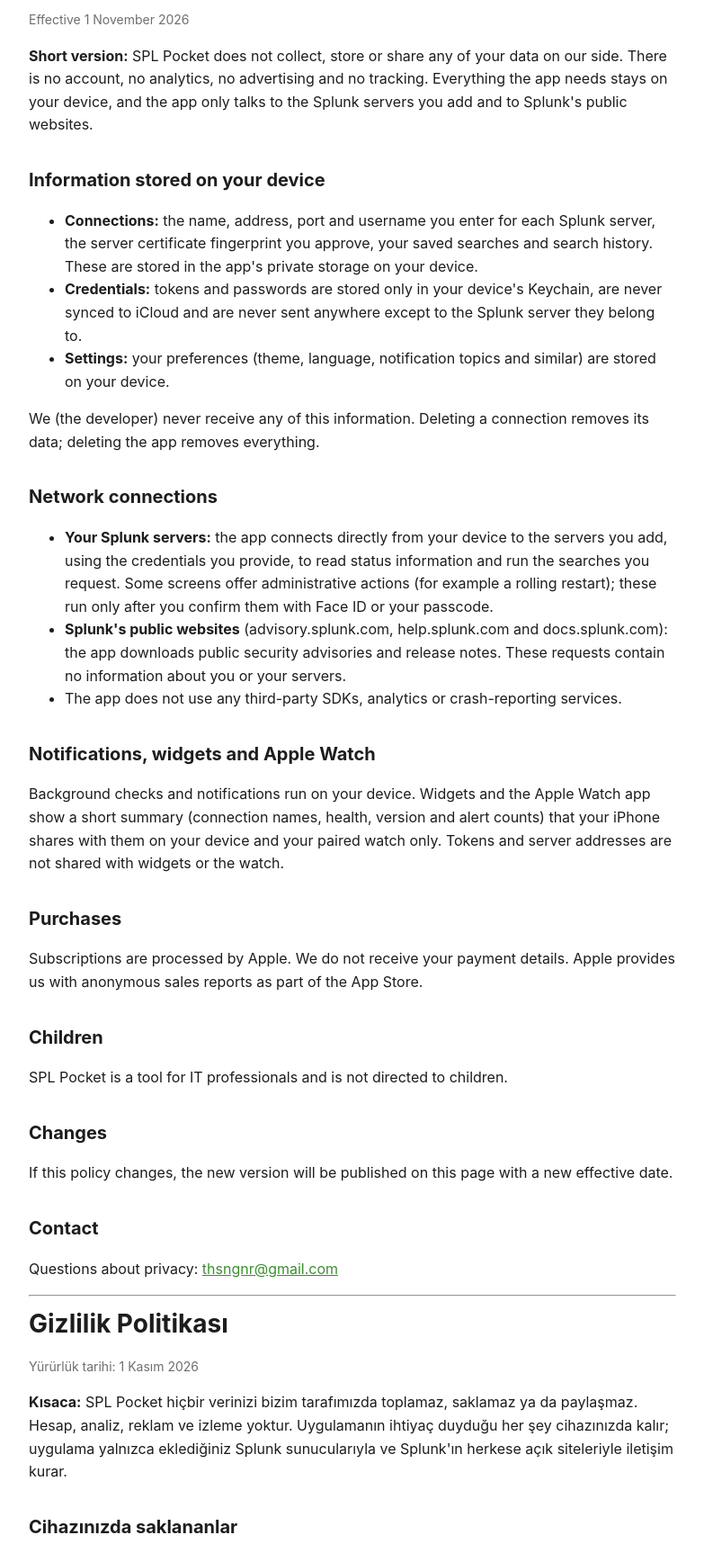
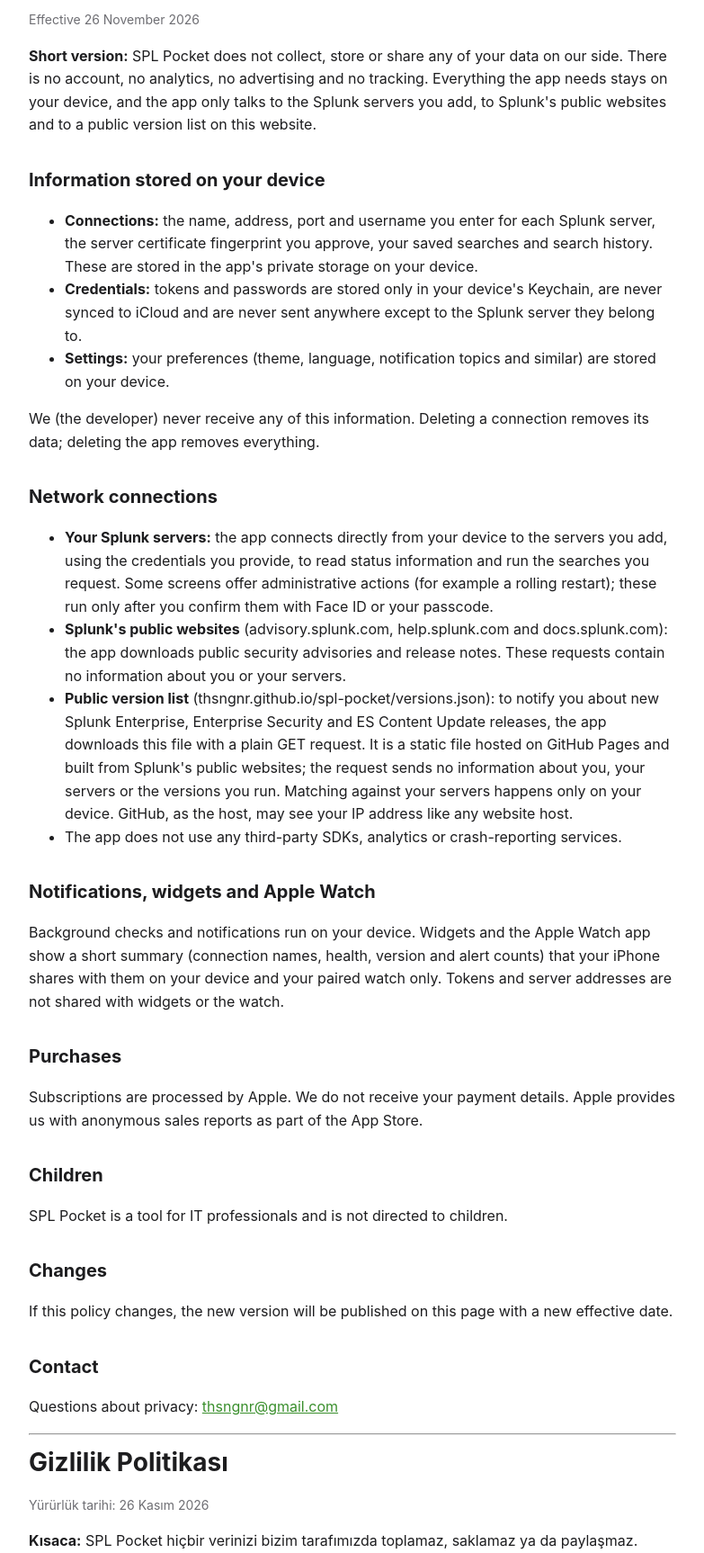
Before and after one commit to thsngnr/spl-pocket, a plain HTML site: page privacy.html in a window 1280 px wide. Shown: the part 126-1852 px from the top of the page at 90% size, without its empty margins (248-1031 px from the left). Drawn offline with Linux system fonts and the light colour scheme.

Commit message:
Privacy policy: the app downloads the public versions.json
Co-Authored-By: Claude Opus 5.5 <noreply@anthropic.com>

```diff
--- a/privacy.html
+++ b/privacy.html
@@ -4,9 +4,9 @@
 <body><main>
 <nav><a href="index.html">SPL Pocket</a><a href="support.html">Support</a><a href="#tr">Türkçe</a></nav>
 <h1>Privacy Policy</h1>
-<p class="muted">Effective 1 November 2026</p>
+<p class="muted">Effective 26 November 2026</p>
 
-<p><strong>Short version:</strong> SPL Pocket does not collect, store or share any of your data on our side. There is no account, no analytics, no advertising and no tracking. Everything the app needs stays on your device, and the app only talks to the Splunk servers you add and to Splunk's public websites.</p>
+<p><strong>Short version:</strong> SPL Pocket does not collect, store or share any of your data on our side. There is no account, no analytics, no advertising and no tracking. Everything the app needs stays on your device, and the app only talks to the Splunk servers you add, to Splunk's public websites and to a public version list on this website.</p>
 
 <h2>Information stored on your device</h2>
 <ul>
@@ -20,6 +20,7 @@
 <ul>
 <li><strong>Your Splunk servers:</strong> the app connects directly from your device to the servers you add, using the credentials you provide, to read status information and run the searches you request. Some screens offer administrative actions (for example a rolling restart); these run only after you confirm them with Face ID or your passcode.</li>
 <li><strong>Splunk's public websites</strong> (advisory.splunk.com, help.splunk.com and docs.splunk.com): the app downloads public security advisories and release notes. These requests contain no information about you or your servers.</li>
+<li><strong>Public version list</strong> (thsngnr.github.io/spl-pocket/versions.json): to notify you about new Splunk Enterprise, Enterprise Security and ES Content Update releases, the app downloads this file with a plain GET request. It is a static file hosted on GitHub Pages and built from Splunk's public websites; the request sends no information about you, your servers or the versions you run. Matching against your servers happens only on your device. GitHub, as the host, may see your IP address like any website host.</li>
 <li>The app does not use any third-party SDKs, analytics or crash-reporting services.</li>
 </ul>
 
@@ -40,8 +41,8 @@
 
 <hr>
 <h1 id="tr">Gizlilik Politikası</h1>
-<p class="muted">Yürürlük tarihi: 1 Kasım 2026</p>
-<p><strong>Kısaca:</strong> SPL Pocket hiçbir verinizi bizim tarafımızda toplamaz, saklamaz ya da paylaşmaz. Hesap, analiz, reklam ve izleme yoktur. Uygulamanın ihtiyaç duyduğu her şey cihazınızda kalır; uygulama yalnızca eklediğiniz Splunk sunucularıyla ve Splunk'ın herkese açık siteleriyle iletişim kurar.</p>
+<p class="muted">Yürürlük tarihi: 26 Kasım 2026</p>
+<p><strong>Kısaca:</strong> SPL Pocket hiçbir verinizi bizim tarafımızda toplamaz, saklamaz ya da paylaşmaz. Hesap, analiz, reklam ve izleme yoktur. Uygulamanın ihtiyaç duyduğu her şey cihazınızda kalır; uygulama yalnızca eklediğiniz Splunk sunucularıyla, Splunk'ın herkese açık siteleriyle ve bu sitedeki herkese açık sürüm listesiyle iletişim kurar.</p>
 <h2>Cihazınızda saklananlar</h2>
 <ul>
 <li><strong>Bağlantılar:</strong> her Splunk sunucusu için girdiğiniz ad, adres, port ve kullanıcı adı, onayladığınız sertifika parmak izi, kayıtlı aramalarınız ve arama geçmişiniz uygulamanın cihazdaki özel alanında saklanır.</li>
@@ -53,6 +54,7 @@
 <ul>
 <li><strong>Splunk sunucularınız:</strong> uygulama, eklediğiniz sunuculara verdiğiniz kimlik bilgileriyle doğrudan cihazınızdan bağlanır. Yönetici eylemleri (ör. rolling restart) yalnızca Face ID ya da cihaz şifresiyle onayladığınızda çalışır.</li>
 <li><strong>Splunk'ın herkese açık siteleri</strong> (advisory.splunk.com, help.splunk.com, docs.splunk.com): herkese açık güvenlik bültenleri ve sürüm notları indirilir; bu istekler sizinle ya da sunucularınızla ilgili bilgi içermez.</li>
+<li><strong>Herkese açık sürüm listesi</strong> (thsngnr.github.io/spl-pocket/versions.json): yeni Splunk Enterprise, Enterprise Security ve ES Content Update sürümlerini bildirebilmek için uygulama bu dosyayı düz bir GET isteğiyle indirir. Dosya GitHub Pages'te duran, Splunk'ın herkese açık sitelerinden üretilen statik bir dosyadır; istek sizinle, sunucularınızla ya da kullandığınız sürümlerle ilgili hiçbir bilgi göndermez. Sunucularınızla eşleştirme yalnızca cihazınızda yapılır. Barındırıcı olarak GitHub, her web sitesinde olduğu gibi IP adresinizi görebilir.</li>
 <li>Uygulama üçüncü taraf SDK, analiz ya da çökme raporlama hizmeti kullanmaz.</li>
 </ul>
 <h2>Bildirimler, widget'lar ve Apple Watch</h2>
```
